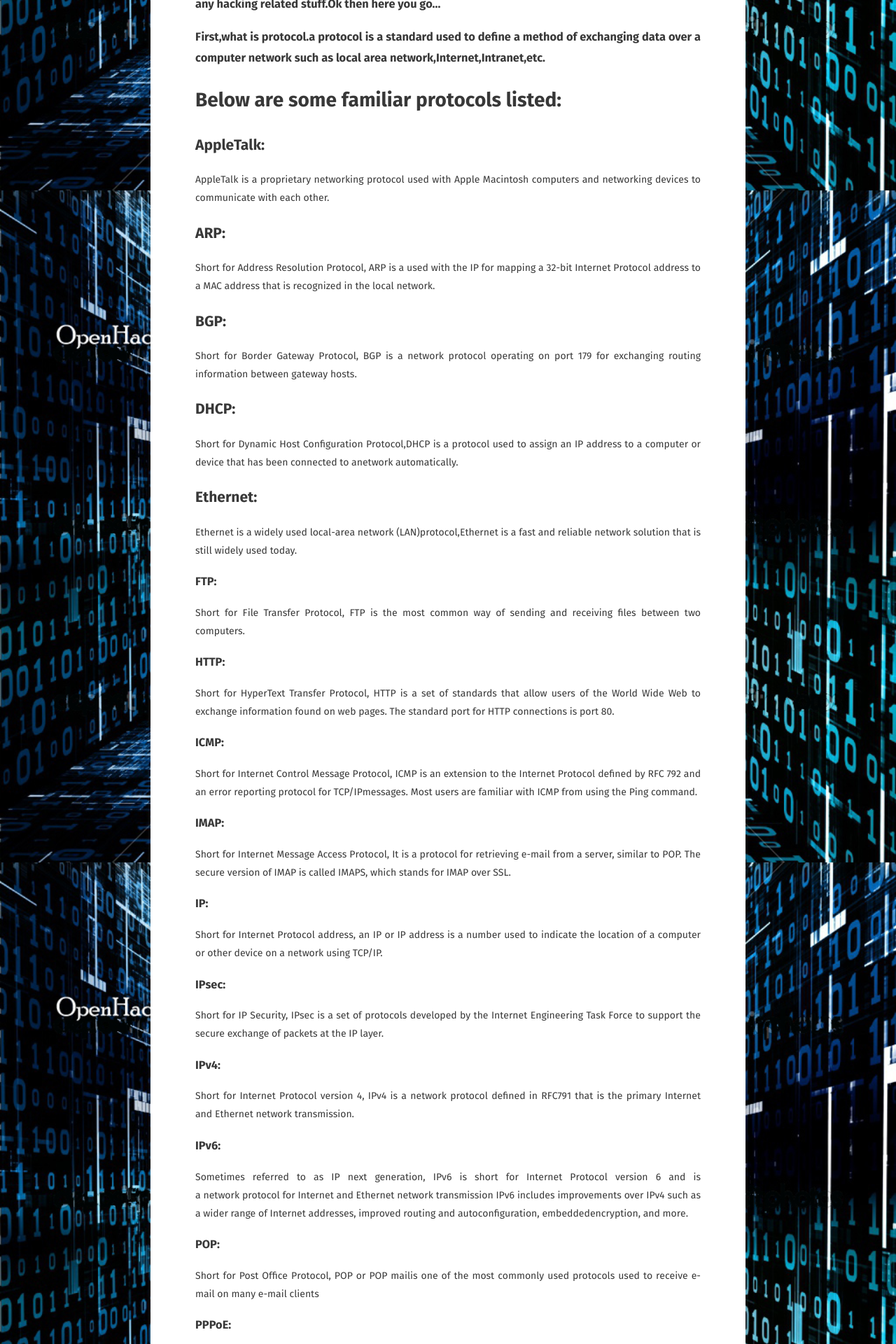
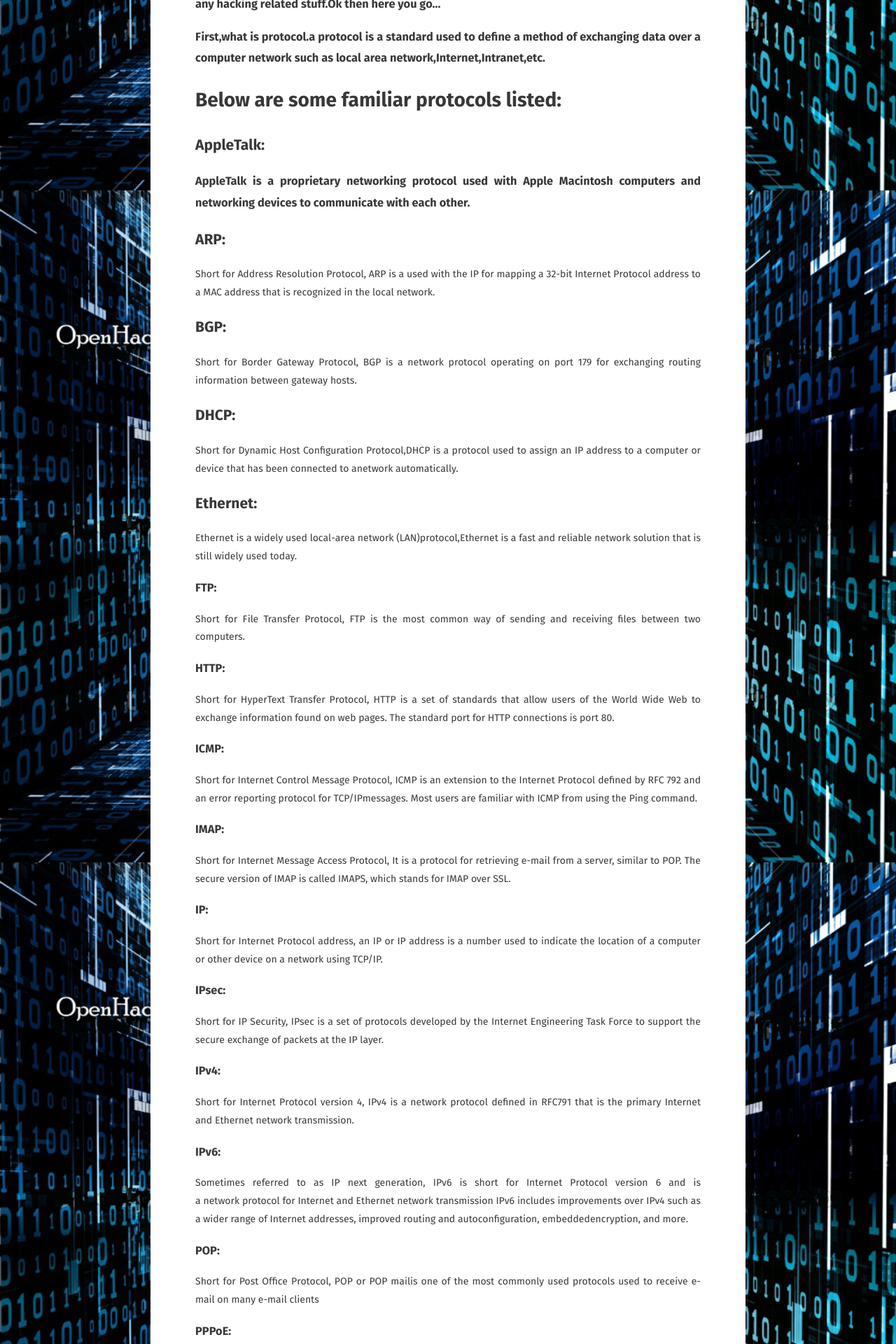
Before and after one commit to raju0x/raju0x.github.io, a Jekyll site: the page built from _posts/2016-07-06-http-basics-part1.md, in a window 1280 px wide. Shown: the part 688-2608 px from the top of the page at 70% size. Built offline with Jekyll 4.4.1, drawn with Linux system fonts in a browser that asks for light colours; some web fonts are replaced; comment, search, counter and statistics services are not loaded.

```diff
--- a/_posts/2016-07-06-http-basics-part1.md
+++ b/_posts/2016-07-06-http-basics-part1.md
@@ -12,8 +12,9 @@ published: true
 ### First,what is protocol.a protocol is a standard used to define a method of exchanging data over a computer network such as local area network,Internet,Intranet,etc.
 
 # Below are some familiar protocols listed:
+
 ## AppleTalk:
-AppleTalk is a proprietary networking protocol used with Apple Macintosh         computers and networking devices to communicate with each other.
+### AppleTalk is a proprietary networking protocol used with Apple Macintosh         computers and networking devices to communicate with each other.
 
 ## ARP:
 Short for Address Resolution Protocol, ARP is a used with the IP for mapping a 32-bit Internet Protocol address to a MAC address that is recognized in the local network.
```
